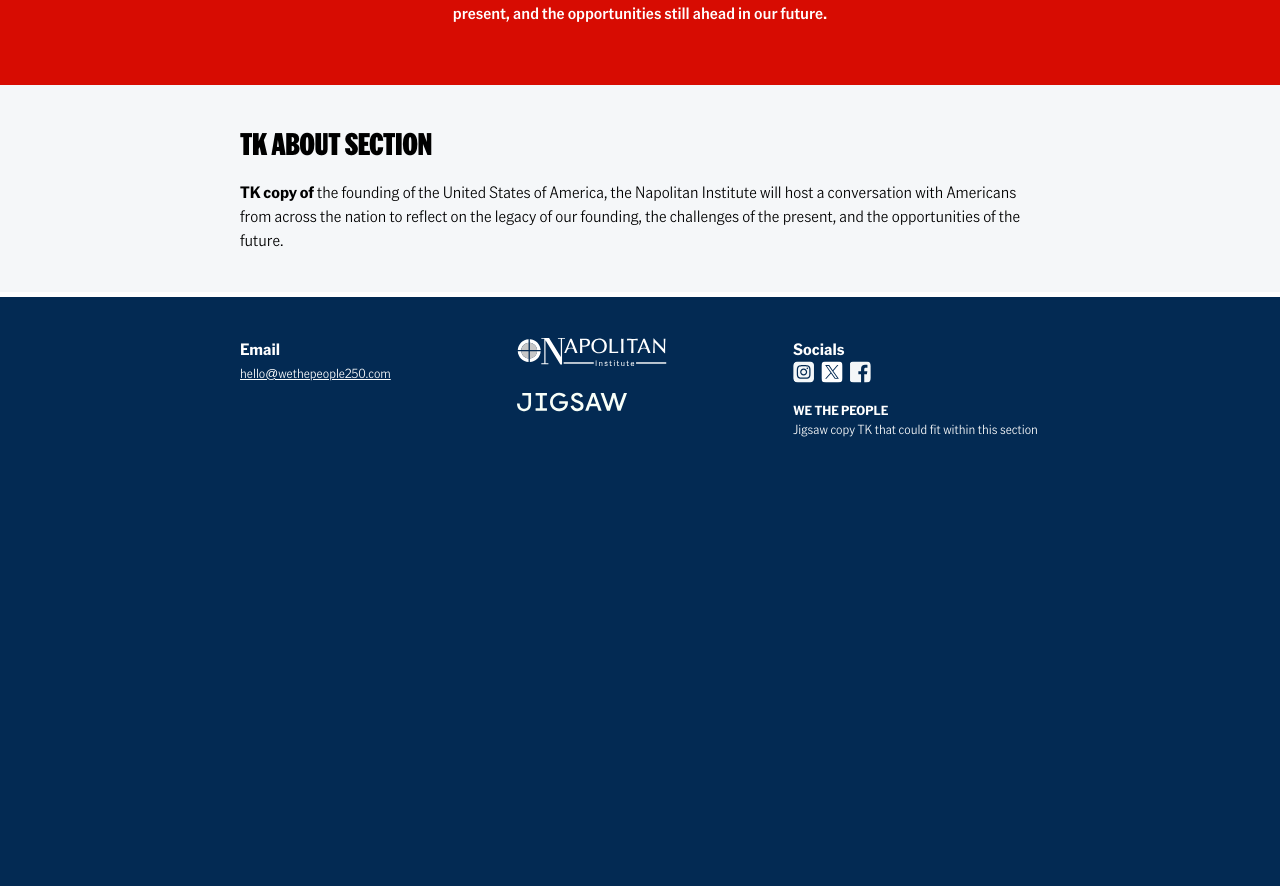
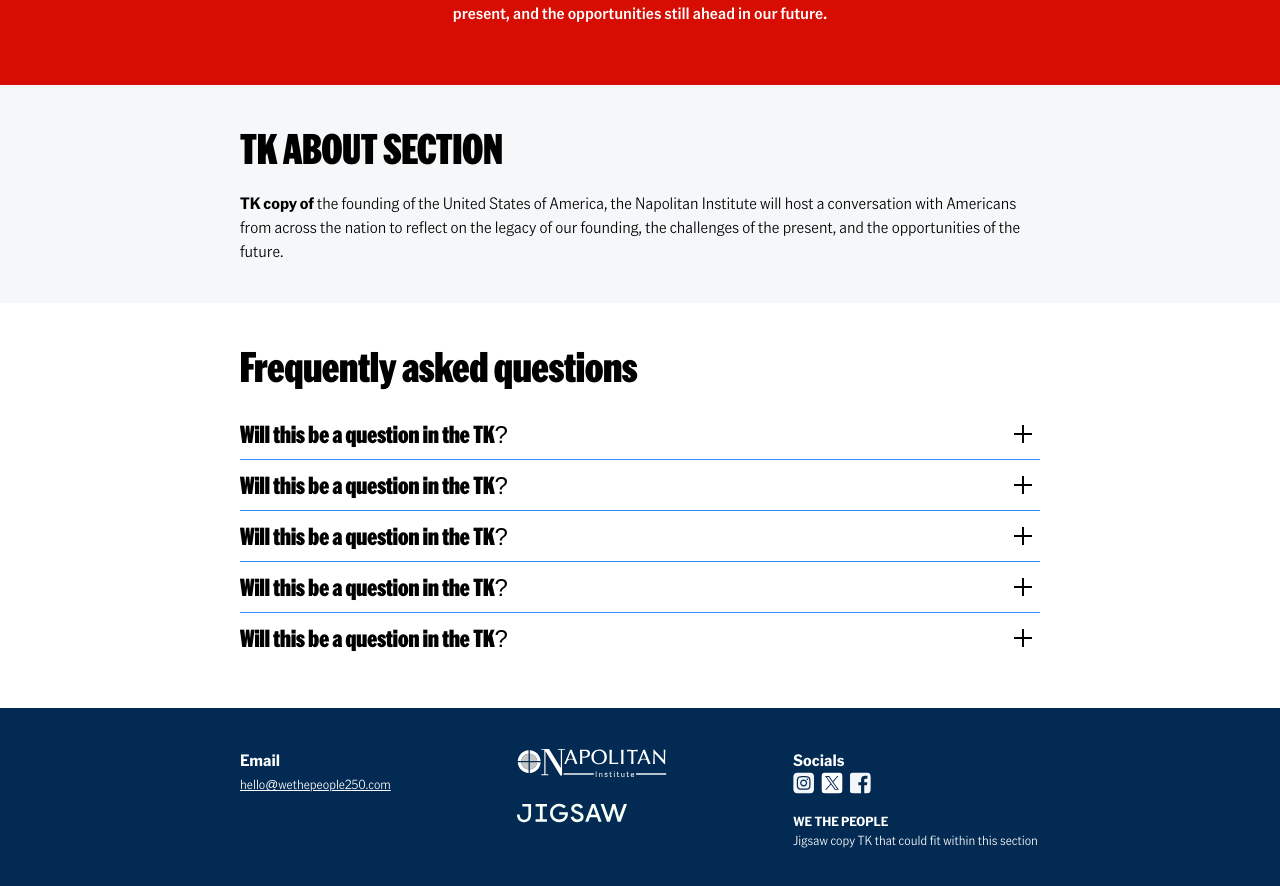
Before and after one commit to Psycle/napolitan, a React (Vite) app: page / in a window 1280 px wide. Shown: the part 688-1574 px from the top of the page. Before the commit the page ends 1169 px from the top, so only its background shows below. Built offline with nearby package versions, Linux system fonts and the light colour scheme.

Commit message:
feature/36-accordion

```diff
--- a/src/assets/styles/mixins/fonts.scss
+++ b/src/assets/styles/mixins/fonts.scss
@@ -17,13 +17,13 @@
     }
 
     @if $size == 'lg' {
-        font-size: 1.9rem;
-        line-height: 2.2rem;
+        font-size: 1.5rem;
+        line-height: 1.8rem;
     }
 
     @if $size == 'xl' {
         font-size: 2.6rem;
-        line-height: 3rem;
+        line-height: 2.9rem;
     }
 }
 
@@ -42,13 +42,13 @@
     }
 
     @if $size == 'lg' {
-        font-size: 1.9rem;
-        line-height: 2.2rem;
+        font-size: 1.5rem;
+        line-height: 1.8rem;
     }
 
     @if $size == 'xl' {
         font-size: 2.6rem;
-        line-height: 3rem;
+        line-height: 2.9rem;
     }
 }
 
@@ -67,13 +67,13 @@
     }
 
     @if $size == 'lg' {
-        font-size: 1.9rem;
-        line-height: 2.2rem;
+        font-size: 1.5rem;
+        line-height: 1.8rem;
     }
 
     @if $size == 'xl' {
         font-size: 2.6rem;
-        line-height: 3rem;
+        line-height: 2.9rem;
     }
 }
 
@@ -92,13 +92,13 @@
     }
 
     @if $size == 'lg' {
-        font-size: 1.9rem;
-        line-height: 2.2rem;
+        font-size: 1.5rem;
+        line-height: 1.8rem;
     }
 
     @if $size == 'xl' {
         font-size: 2.6rem;
-        line-height: 3rem;
+        line-height: 2.9rem;
     }
 }
 
@@ -117,13 +117,13 @@
     }
 
     @if $size == 'lg' {
-        font-size: 1.9rem;
-        line-height: 2.2rem;
+        font-size: 1.5rem;
+        line-height: 1.8rem;
     }
 
     @if $size == 'xl' {
         font-size: 2.6rem;
-        line-height: 3rem;
+        line-height: 2.9rem;
     }
 }
 
@@ -142,12 +142,12 @@
     }
 
     @if $size == 'lg' {
-        font-size: 1.9rem;
-        line-height: 2.2rem;
+        font-size: 1.5rem;
+        line-height: 1.8rem;
     }
 
     @if $size == 'xl' {
         font-size: 2.6rem;
-        line-height: 3rem;
+        line-height: 2.9rem;
     }
 }
--- /dev/null
+++ b/src/components/elements/accordion/accordion.scss
@@ -0,0 +1,69 @@
+@use '../../../assets/styles/mixins/fonts.scss' as fonts;
+
+.accordion {
+    display: flex;
+    flex-direction: column;
+    width: 100%;
+}
+
+.accordion-item {
+    border: none;
+    padding: 0;
+    background: none;
+    border-bottom: 1px solid #2E8EFF;
+    text-align: inherit;
+}
+
+.accordion-item:last-child {
+    border-bottom: none;
+}
+
+.accordion-heading {
+    height: 50px;
+    display: flex;
+    flex-direction: row;
+    align-items: center;
+    justify-content: space-between;
+
+    @include fonts.bold-heading(lg);
+}
+
+.accordion-heading-glyph {
+    position: relative;
+    width: 50px;
+    height: 50px;
+    flex-direction: row;
+    align-items: center;
+    justify-content: center;
+}
+
+.accordion-heading-glyph-horizontal,
+.accordion-heading-glyph-vertical {
+    position: absolute;
+    display: block;
+    width: 18px;
+    height: 2px;
+    background: #000;
+    top: 24px;
+    left: 24px;
+    transition: transform 0.2s ease, opacity 0.2s ease;
+}
+
+.accordion-heading-glyph-vertical {
+    opacity: 0;
+}
+
+.accordion-body {
+    padding: 10px 0 20px;
+}
+
+.accordion-item-open-false {
+    .accordion-body {
+        display: none;
+    }
+
+    .accordion-heading-glyph-vertical {
+        transform: rotate(90deg);
+        opacity: 1;
+    }
+}
--- /dev/null
+++ b/src/components/elements/accordion/accordion.tsx
@@ -0,0 +1,118 @@
+import { useCallback, useMemo, useState } from "react";
+import './accordion.scss';
+
+type AccordionProps = React.HTMLAttributes<HTMLDivElement>;
+
+function getAccordionClassName(props: AccordionProps): string {
+    return [
+        props.className,
+        'accordion',
+    ].filter(Boolean).join(' ');
+}
+
+export function Accordion(props: AccordionProps) {
+
+    const allProps = useMemo(() => {
+        return {
+            ...props,
+            className: getAccordionClassName(props),
+        };
+    }, [props]);
+
+    return (
+        <div {...allProps} />
+    );
+}
+
+type AccordionItemProps = React.ButtonHTMLAttributes<HTMLButtonElement> & {
+    open?: boolean | undefined;
+};
+
+function getAccordionItemClassName(props: AccordionItemProps): string {
+    return [
+        props.className,
+        'accordion-item',
+        `accordion-item-open-${!!props.open}`,
+    ].filter(Boolean).join(' ');
+}
+
+export function AccordionItem(props: AccordionItemProps) {
+
+    const [localOpen, setLocalOpen] = useState(false);
+
+    const usedOpen = props.open ?? localOpen;
+
+    const handleClick = useCallback((event: React.MouseEvent<HTMLButtonElement>) => {
+        if (props.onClick) {
+            props.onClick(event);
+        }
+        if (!event.defaultPrevented) {
+            setLocalOpen(!localOpen);
+        }
+    }, [props.onClick, localOpen]);
+
+    const allProps = useMemo(() => {
+        return {
+            ...props,
+            className: getAccordionItemClassName({ ...props, open: usedOpen }),
+        };
+    }, [props, usedOpen]);
+
+    return (
+        <button {...allProps} onClick={handleClick} />
+    );
+}
+
+type AccordionHeadingProps = React.HTMLAttributes<HTMLHeadingElement> & {
+};
+
+function getAccordionHeadingClassName(props: AccordionHeadingProps): string {
+    return [
+        props.className,
+        'accordion-heading',
+    ].filter(Boolean).join(' ');
+}
+
+export function AccordionHeading(props: AccordionHeadingProps) {
+
+    const [children, rest] = useMemo(() => {
+        return [props.children, {
+            ...props,
+            className: getAccordionHeadingClassName(props),
+        }];
+    }, [props]);
+
+    return (
+        <h1 {...rest}>
+            <span className="accordion-heading-heading">{children}</span>
+            <span className="accordion-heading-glyph">
+                <span className="accordion-heading-glyph-horizontal"></span>
+                <span className="accordion-heading-glyph-vertical"></span>
+            </span>
+        </h1>
+    );
+}
+
+type AccordionBodyProps = React.HTMLAttributes<HTMLDivElement> & {
+};
+
+function getAccordionBodyClassName(props: AccordionBodyProps): string {
+    return [
+        props.className,
+        'accordion-body',
+    ].filter(Boolean).join(' ');
+}
+
+export function AccordionBody(props: AccordionBodyProps) {
+
+    const allProps = useMemo(() => {
+        return {
+            ...props,
+            className: getAccordionBodyClassName(props),
+        };
+    }, [props]);
+
+    return (
+        <div {...allProps} />
+    );
+}
--- a/src/components/pages/home/homePage.scss
+++ b/src/components/pages/home/homePage.scss
@@ -111,5 +111,24 @@
 .home-page-about-heading {
     text-transform: uppercase;
 
-    @include fonts.bold-heading('lg');
+    @include fonts.bold-heading(xl);
 }
+
+.home-page-faq-section {
+    background: #fff;
+    color: #000;
+    width: 100%;
+    padding: 40px 0;
+}
+
+.home-page-faq-section-inner {
+    max-width: 800px;
+    margin: 0 auto;
+    display: flex;
+    flex-direction: column;
+    gap: 20px;
+}
+
+.home-page-faq-heading {
+    @include fonts.bold-heading(xl);
+}
--- a/src/components/pages/home/homePage.tsx
+++ b/src/components/pages/home/homePage.tsx
@@ -2,6 +2,7 @@ import { BodyText } from '../../elements/bodyText/bodyText';
 import { DateBars } from '../../presentational/dateBars/dateBars';
 import headerVideo from '../../../assets/videos/header.mp4';
 import './homePage.scss';
+import { Accordion, AccordionBody, AccordionHeading, AccordionItem } from '../../elements/accordion/accordion';
 
 export function HomePage() {
     return (
@@ -37,6 +38,43 @@ export function HomePage() {
                         </BodyText>
                     </div>
                 </div>
+                <div className="home-page-faq-section">
+                    <div className="home-page-faq-section-inner">
+                        <h1 className="home-page-faq-heading">Frequently asked questions</h1>
+                        <Accordion>
+                            <AccordionItem>
+                                <AccordionHeading>Will this be a question in the TK?</AccordionHeading>
+                                <AccordionBody>
+                                    <p><strong>This is TK text</strong> of the founding of the United States of America, the Napolitan Institute will host a conversation with Americans from across the nation to reflect on the legacy of our founding, the challenges of the present, and the opportunities still ahead in our future.</p>
+                                </AccordionBody>
+                            </AccordionItem>
+                            <AccordionItem>
+                                <AccordionHeading>Will this be a question in the TK?</AccordionHeading>
+                                <AccordionBody>
+                                    <p><strong>This is TK text</strong> of the founding of the United States of America, the Napolitan Institute will host a conversation with Americans from across the nation to reflect on the legacy of our founding, the challenges of the present, and the opportunities still ahead in our future.</p>
+                                </AccordionBody>
+                            </AccordionItem>
+                            <AccordionItem>
+                                <AccordionHeading>Will this be a question in the TK?</AccordionHeading>
+                                <AccordionBody>
+                                    <p><strong>This is TK text</strong> of the founding of the United States of America, the Napolitan Institute will host a conversation with Americans from across the nation to reflect on the legacy of our founding, the challenges of the present, and the opportunities still ahead in our future.</p>
+                                </AccordionBody>
+                            </AccordionItem>
+                            <AccordionItem>
+                                <AccordionHeading>Will this be a question in the TK?</AccordionHeading>
+                                <AccordionBody>
+                                    <p><strong>This is TK text</strong> of the founding of the United States of America, the Napolitan Institute will host a conversation with Americans from across the nation to reflect on the legacy of our founding, the challenges of the present, and the opportunities still ahead in our future. Future.</p>
+                                </AccordionBody>
+                            </AccordionItem>
+                            <AccordionItem>
+                                <AccordionHeading>Will this be a question in the TK?</AccordionHeading>
+                                <AccordionBody>
+                                    <p><strong>This is TK text</strong> of the founding of the United States of America, the Napolitan Institute will host a conversation with Americans from across the nation to reflect on the legacy of our founding, the challenges of the present, and the opportunities still ahead in our future.</p>
+                                </AccordionBody>
+                            </AccordionItem>
+                        </Accordion>
+                    </div>
+                </div>
             </div>
         </div>
     )
```
